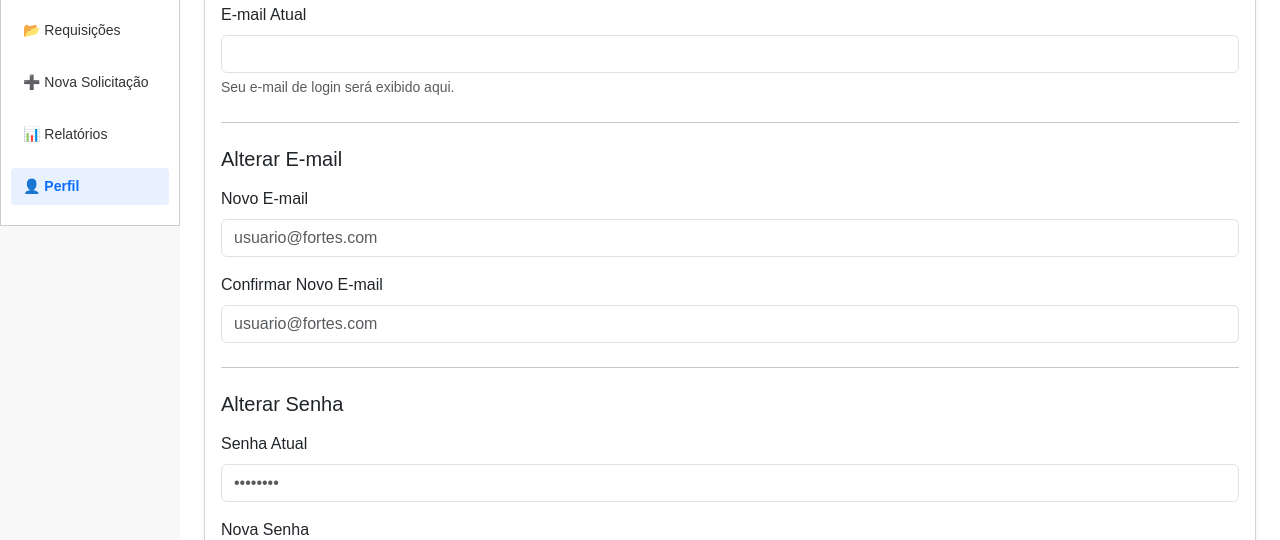
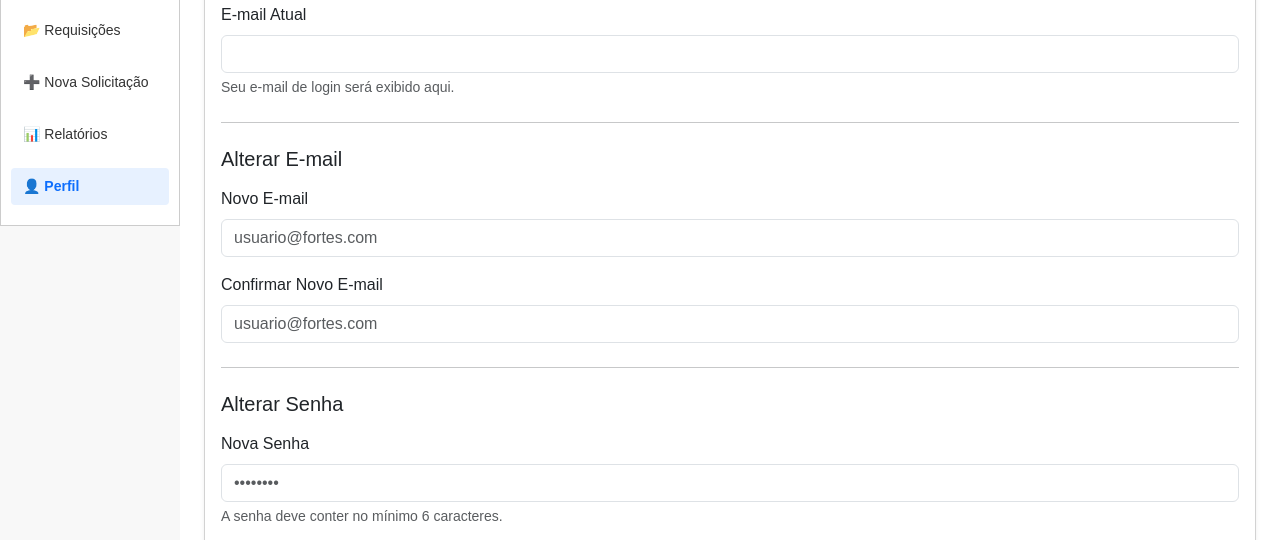
Before and after one commit to vitor14i/Projeto_Controle_Horas_Extras, a website with bundled scripts: page perfil.html in a window 1280 px wide. Shown: the part 212-752 px from the top of the page. Built offline with nearby package versions, Linux system fonts and the light colour scheme.

Commit message:
Versão Final 2.0

```diff
--- a/perfil.html
+++ b/perfil.html
@@ -42,10 +42,6 @@
               <hr class="my-4" />
 
               <h5 class="mb-3">Alterar Senha</h5>
-              <div class="mb-3">
-                <label for="currentPassword" class="form-label">Senha Atual</label>
-                <input type="password" class="form-control" id="currentPassword" placeholder="••••••••" />
-              </div>
 
               <div class="mb-3">
                 <label for="newPassword" class="form-label">Nova Senha</label>
```
